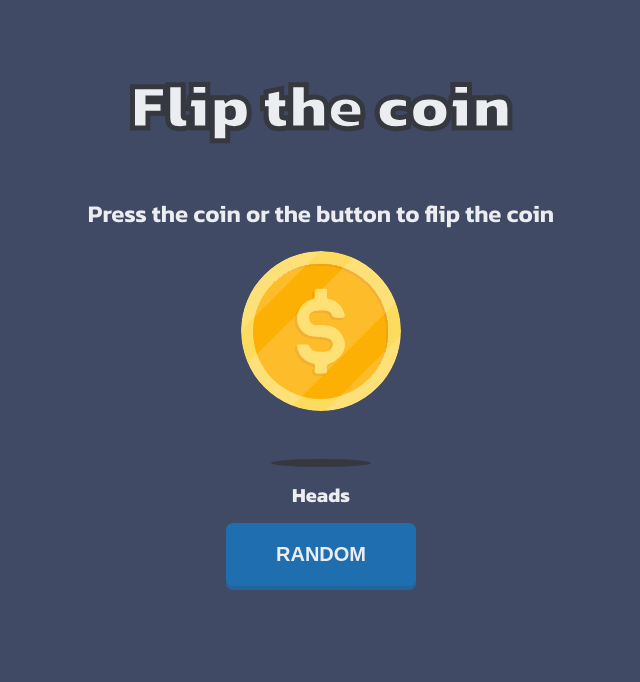
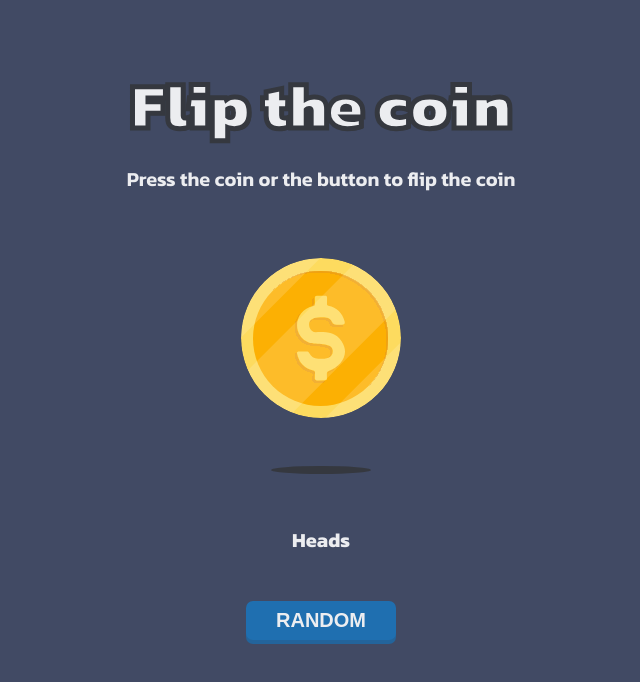
Before and after one commit to SN3Y/coinflip, a website: page index.html in a window 1280 px wide. Shown: the whole page, without its empty margins (319-959 px from the left). Drawn offline with Linux system fonts and the light colour scheme.

Commit message:
corrections 1.1

```diff
--- a/index.html
+++ b/index.html
@@ -15,8 +15,10 @@
         <h1 id="title">Flip the coin</h1>
         <h2 id="text">Press the coin or the button to flip the coin</h2>
     </div>
-    <img src="/resources/heads.svg" id="coinImage" alt="Dynamic Image">
-    <img src="resources/shadow.svg" alt="coin shadow" style="padding-top: 3rem;">
+    <div>
+        <img src="/resources/heads.svg" id="coinImage" alt="Dynamic Image">
+        <img src="resources/shadow.svg" alt="coin shadow" style="padding-top: 3rem;">
+    </div>
     <h1 id="label">Heads</h1>
     <button id="btn"><p>RANDOM</p></button>
     <script type="module" src="script.js"></script>
--- a/style.css
+++ b/style.css
@@ -11,6 +11,7 @@ body {
     padding: 15px;
     text-align: center;
     justify-items: center;
+    gap: 2rem;
 }
 
 #coinImage {
@@ -37,8 +38,10 @@ body {
 
 }
 #text{
+    margin-top: -2rem;
+    margin-bottom: 2rem;
     color: #ECEDF0;
-    font-size: 1.5rem;
+    font-size: 1.25rem;
     font-family: "Kanit", sans-serif;
     font-weight: 600;
     font-style: normal;
@@ -53,7 +56,7 @@ body {
 #btn {
     background-color: #1F6FB0;
     width: fit-content;
-    padding: 0px 50px;
+    padding: 8px 30px;
     cursor: pointer;
     color: #ECEDF0;
     font-size: 0.8rem;
@@ -64,4 +67,5 @@ body {
 }
 p{
     font-size: 1.25rem;
+    margin: 0;
 }
```
